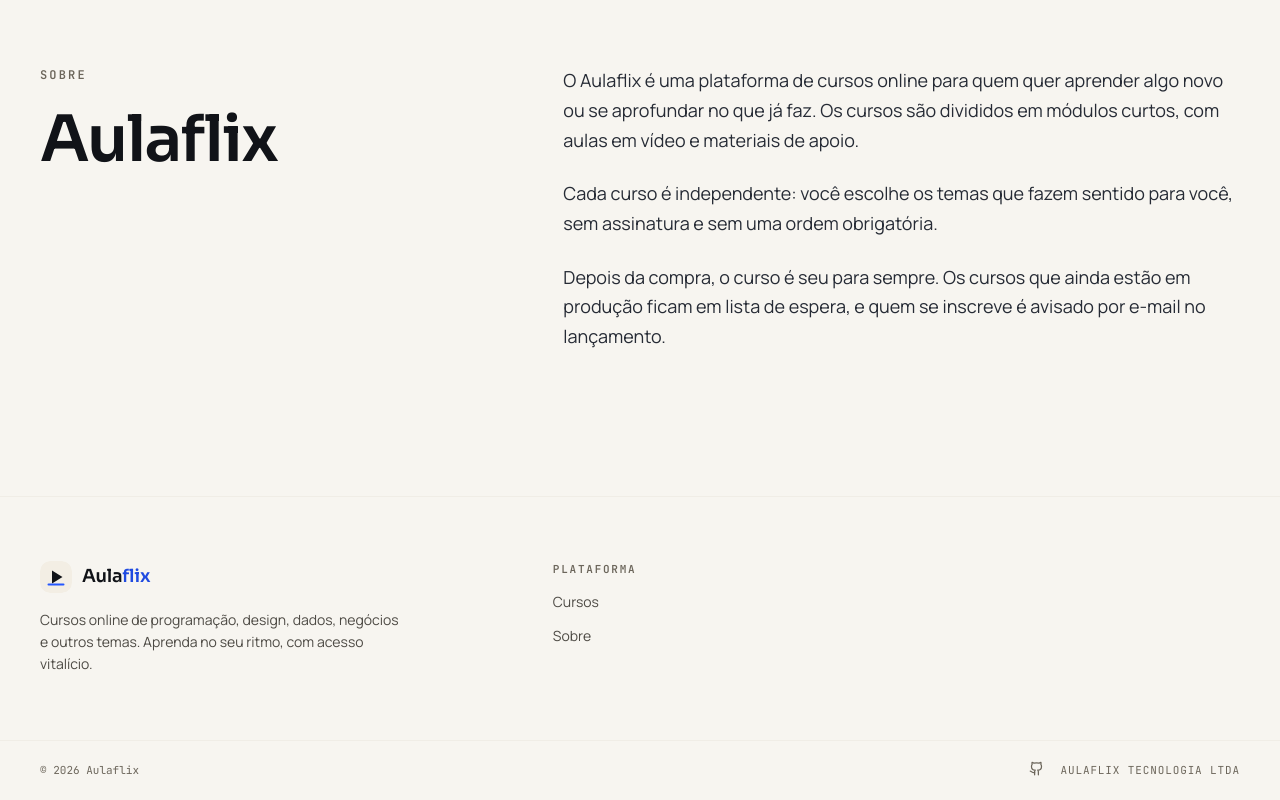
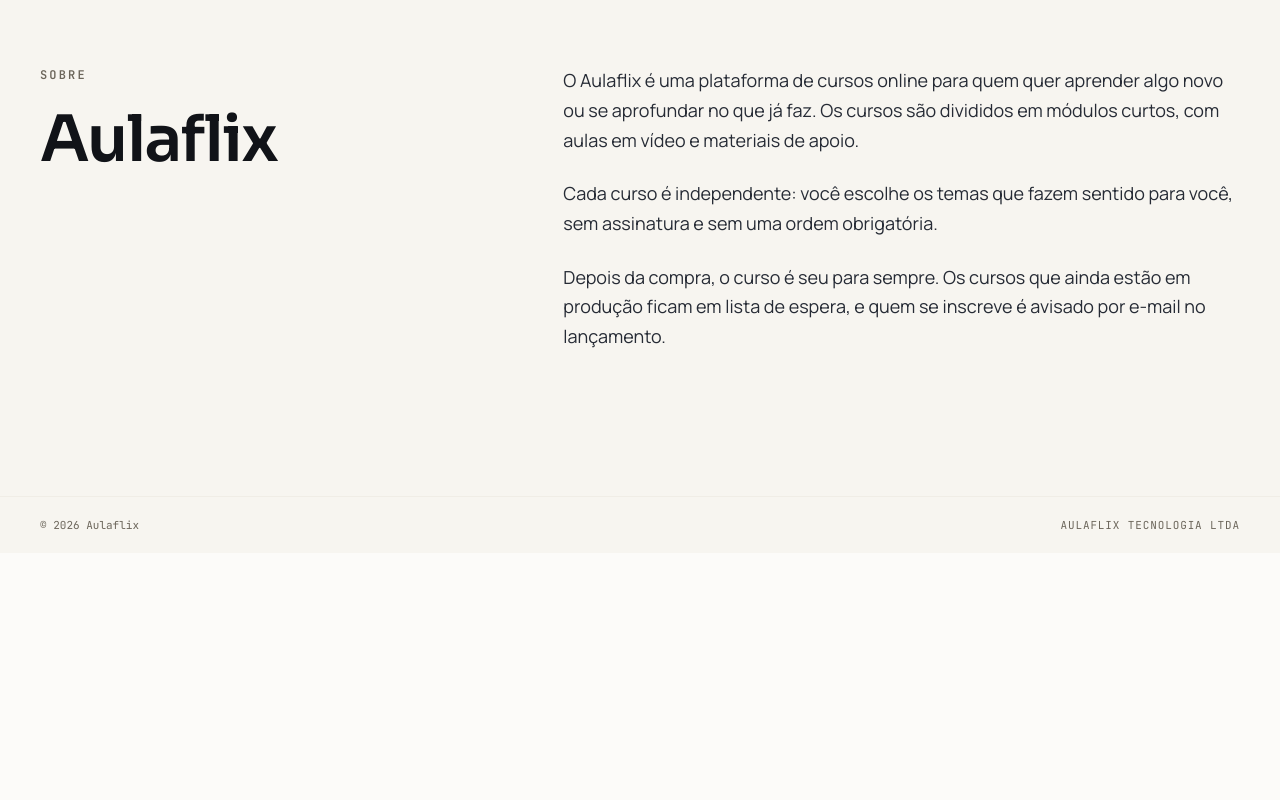
Before and after one commit to dev-labs-ai/aulaflix, a Next.js app: page / in a window 1280 px wide. Shown: the part 3229-4029 px from the top of the page. After the commit the page ends 3782 px from the top, so only its background shows below. Built offline with nearby package versions, Linux system fonts and the light colour scheme.

Commit message:
feat(footer): reduce the footer to the copyright line
The logo and description, the platform links and the GitHub link are
gone, along with the social links data, the brand icons and the
instructor field that only the footer used.

```diff
--- a/src/components/brand-icons.tsx
+++ /dev/null
@@ -1,26 +0,0 @@
-// Ícones de marca (o lucide-react v1 não inclui logos de terceiros).
-import type { SVGProps } from "react";
-
-type IconProps = SVGProps<SVGSVGElement>;
-
-const stroke = {
-  viewBox: "0 0 24 24",
-  fill: "none",
-  stroke: "currentColor",
-  strokeWidth: 2,
-  strokeLinecap: "round",
-  strokeLinejoin: "round",
-} as const;
-
-export function GithubIcon(props: IconProps) {
-  return (
-    <svg {...stroke} aria-hidden="true" {...props}>
-      <path d="M15 22v-4a4.8 4.8 0 0 0-1-3.5c3 0 6-2 6-5.5.08-1.25-.27-2.48-1-3.5.28-1.15.28-2.35 0-3.5 0 0-1 0-3 1.5-2.64-.5-5.36-.5-8 0C6 2 5 2 5 2c-.3 1.15-.3 2.35 0 3.5A5.403 5.403 0 0 0 4 9c0 3.5 3 5.5 6 5.5-.39.49-.68 1.05-.85 1.65-.17.6-.22 1.23-.15 1.85v4" />
-      <path d="M9 18c-4.51 2-5-2-7-2" />
-    </svg>
-  );
-}
-
-export const brandIcons = {
-  github: GithubIcon,
-};
--- a/src/components/site-footer.tsx
+++ b/src/components/site-footer.tsx
@@ -1,37 +1,9 @@
-import Link from "next/link";
-import { brandIcons } from "@/components/brand-icons";
-import { Logo } from "@/components/logo";
 import { cn, container } from "@/components/ui";
-import { footerNav, instructor, site, socialLinks } from "@/content/site";
-
-const smallRing = "focus-visible:outline-none focus-visible:ring-2 focus-visible:ring-focus focus-visible:ring-offset-2 focus-visible:ring-offset-section";
+import { site } from "@/content/site";
 
 export function SiteFooter() {
   return (
     <footer className="border-t border-line-subtle bg-section">
-      <div className={cn(container, "grid gap-12 py-16 lg:grid-cols-[1.6fr_1fr_1.2fr]")}>
-        <div className="space-y-4">
-          <Logo size={18} offset="section" />
-          <p className="max-w-[42ch] font-sans text-[14px] leading-[1.6] text-ink-tertiary">
-            {site.description}
-          </p>
-        </div>
-
-        <div className="space-y-3">
-          <h3 className="font-mono text-[11px] font-semibold uppercase tracking-[0.16em] text-ink-muted">Plataforma</h3>
-          <ul className="space-y-2.5">
-            {footerNav.map((item) => (
-              <li key={item.href}>
-                <Link href={item.href} className="font-sans text-[14px] text-ink-tertiary transition-colors hover:text-ink">
-                  {item.label}
-                </Link>
-              </li>
-            ))}
-          </ul>
-        </div>
-      </div>
-
-      <div className="border-t border-line-subtle">
       <div
         className={cn(
           container,
@@ -41,28 +13,7 @@
         <span>
           © {new Date().getFullYear()} {site.name}
         </span>
-          <div className="flex items-center gap-4">
-            <ul className="flex items-center gap-3" aria-label={`${instructor.name} nas redes`}>
-              {socialLinks.map((item) => {
-                const Icon = brandIcons[item.icon];
-                return (
-                  <li key={item.href}>
-                    <a
-                      href={item.href}
-                      target="_blank"
-                      rel="noopener noreferrer"
-                      aria-label={item.label}
-                      className={cn("inline-flex text-ink-muted transition-colors hover:text-ink", smallRing)}
-                    >
-                      <Icon className="size-[15px]" />
-                    </a>
-                  </li>
-                );
-              })}
-            </ul>
         <span className="uppercase tracking-[0.08em]">{site.legalName}</span>
-          </div>
-        </div>
       </div>
     </footer>
   );
--- a/src/content/site.ts
+++ b/src/content/site.ts
@@ -16,16 +16,3 @@
   { label: "Cursos", href: "/cursos" },
   { label: "Sobre", href: "/#sobre" },
 ];
-
-export const instructor = {
-  name: "Instrutor",
-};
-
-export const footerNav = [
-  { label: "Cursos", href: "/cursos" },
-  { label: "Sobre", href: "/#sobre" },
-];
-
-export const socialLinks = [
-  { icon: "github", label: "GitHub", href: "https://github.com/robsonoliveiradacosta" },
-] as const;
```
Also changed, not shown: 1 other file (tests, documents, lock files or other folders). Lines whose indentation alone changed are shown as unchanged.
